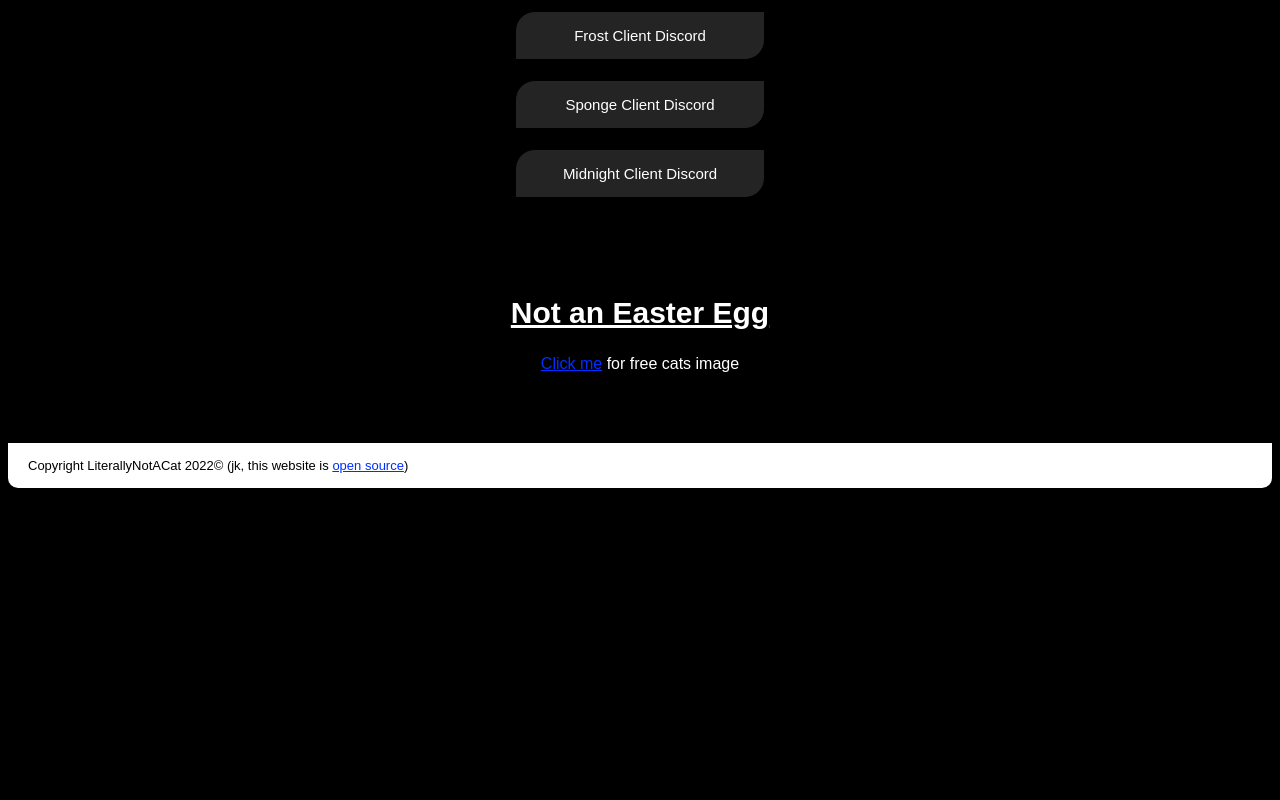
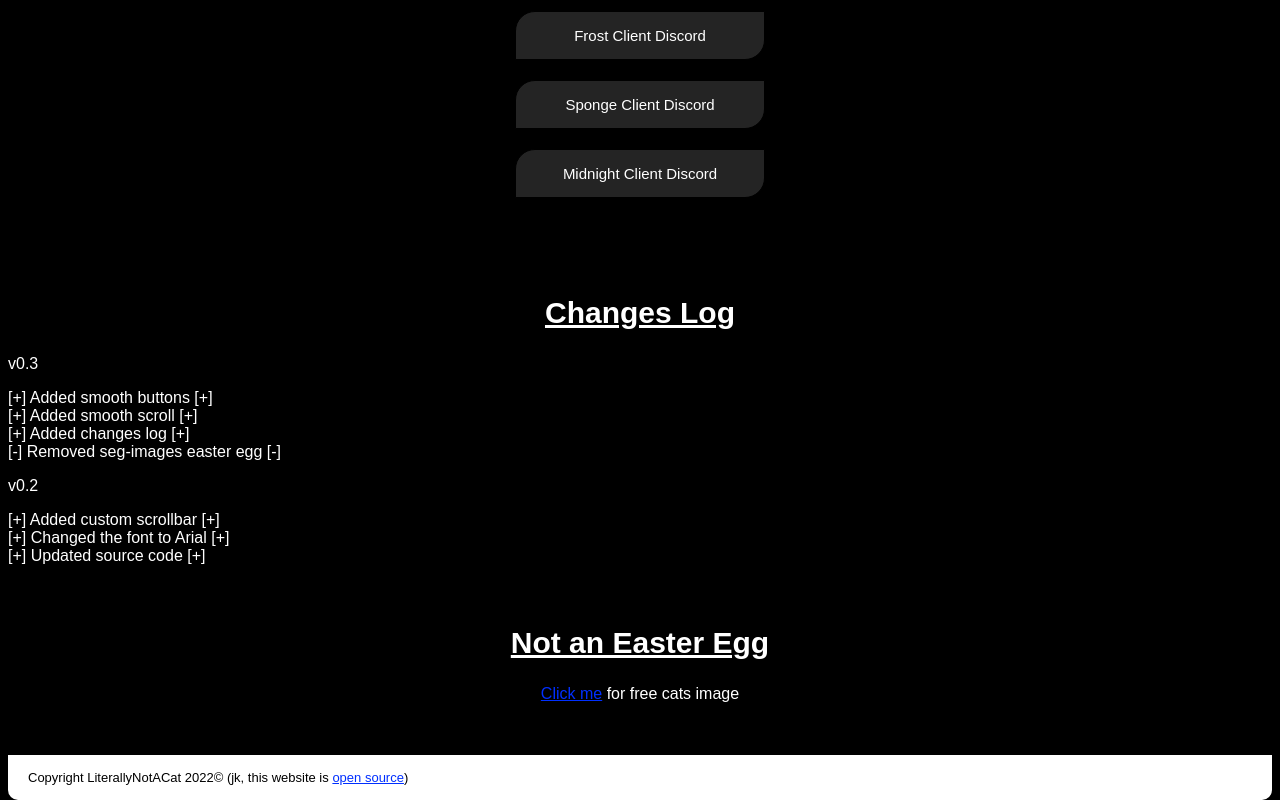
Before and after one commit to LiterallyNotACat/My-Website-Source-Code, a plain HTML site: page LiterallyNotACat Website/index.html in a window 1280 px wide. Shown: the part 873-1673 px from the top of the page. Before the commit the page ends 1361 px from the top, so only its background shows below. Drawn offline with Linux system fonts and the light colour scheme.

Commit message:
Add files via upload

```diff
--- a/LiterallyNotACat Website/index.html
+++ b/LiterallyNotACat Website/index.html
@@ -30,11 +30,22 @@
                 <br>
                 <br>
                 <br>
+        <h2>Changes Log</h2>
+            <p class="version">v0.3</p>
+        <div class="log">[+] Added smooth buttons [+]</div>
+        <div class="log">[+] Added smooth scroll [+]</div>
+        <div class="log">[+] Added changes log [+]</div>
+        <div class="log">[-] Removed seg-images easter egg [-]</div>
+            <p class="version">v0.2</p>
+        <div class="log">[+] Added custom scrollbar [+]</div>
+        <div class="log">[+] Changed the font to Arial [+]</div>
+        <div class="log">[+] Updated source code [+]</div>
+        <br>
+        <br>
         <h2> Not an Easter Egg </h2>
         <center><div><a href="https://www.google.com/search?q=Cute+cats&client=opera-gx&hs=jDd&sxsrf=APq-WBsTDJA6ykZol2j3OpSQUq3z-y0N9Q:1647697295216&source=lnms&tbm=isch&sa=X&ved=2ahUKEwiS7-nfptL2AhWmwosBHdMXBTQQ_AUoAXoECAEQAw&biw=1325&bih=668&dpr=1" target="_blank" class="cat-image">Click me</a> for free cats image</p></center>
         <br>
         <br>
-        <a href="https://www.google.com/search?q=seg&client=opera-gx&hs=uZ0&sxsrf=APq-WBvpNrSRjl8VjF2WeR9VqxNFLUljMg:1647866521984&source=lnms&tbm=isch&sa=X&ved=2ahUKEwiQhLiVndf2AhUZrVYBHblkAV0Q_AUoAXoECAEQAw&biw=1325&bih=668&dpr=1" target="_blank" class="sex">seg-images</a>
             <div class="navbar">
                 <center><p>Copyright LiterallyNotACat 2022© (jk, this website is <a href="https://github.com/LiterallyNotACat/My-Website-Source-Code" target="_blank" class="open">open source</a>)</p></center>
             </div>
```
